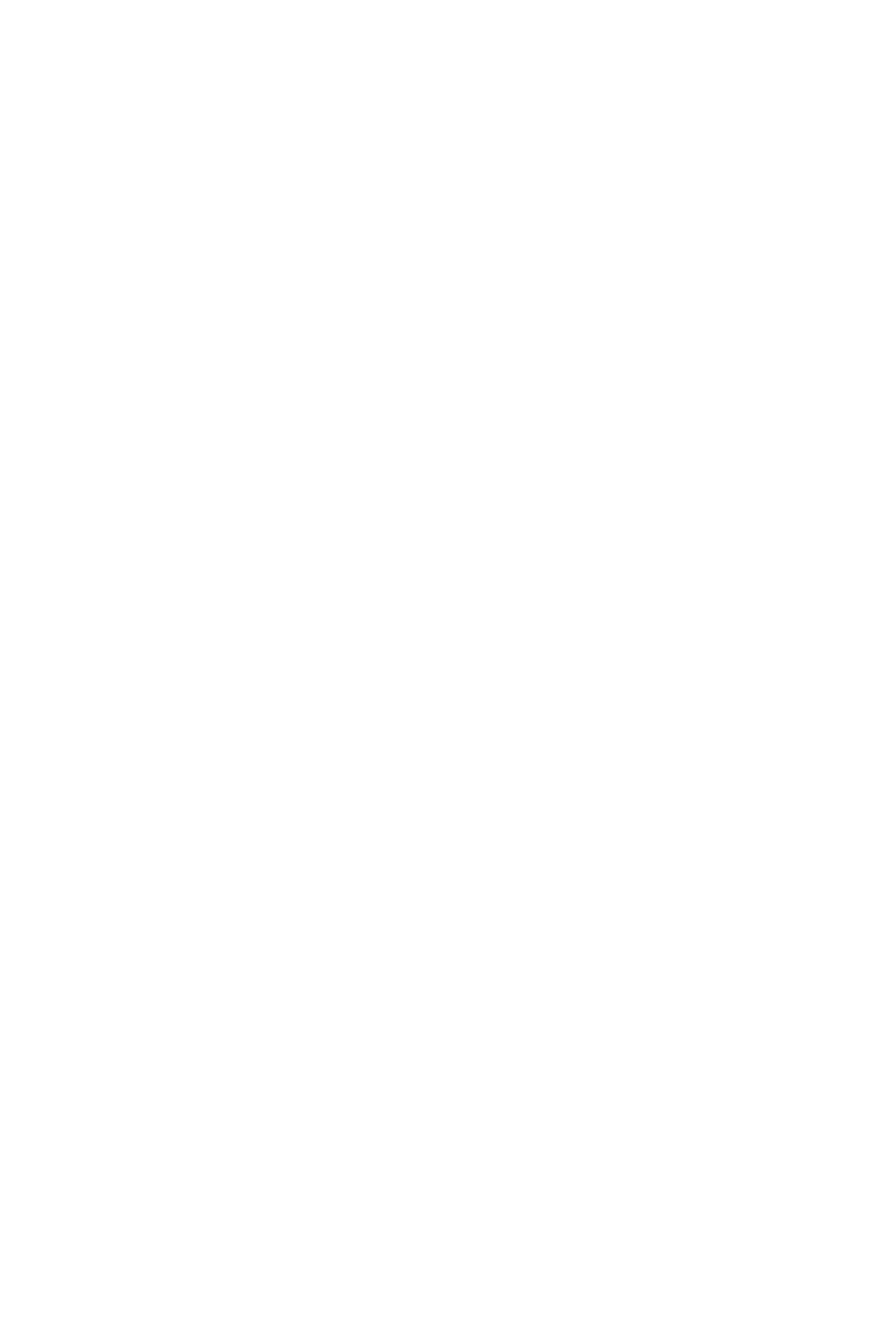
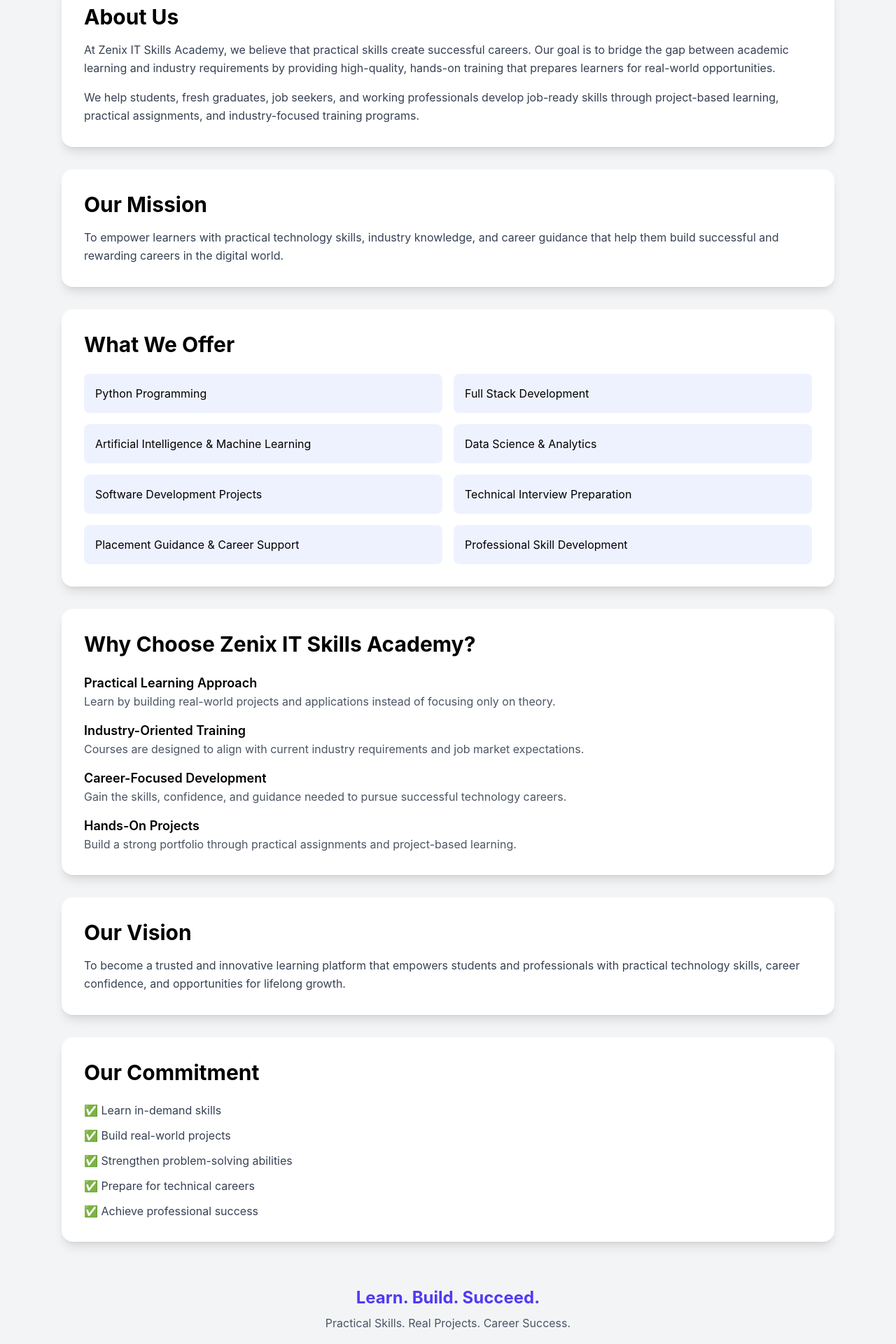
Before and after one commit to deepan-raj1/lms-saas-platform, a React (Vite) app in the folder lms_frontend/: page /about in a window 1280 px wide. Before the commit this address had no page. Shown: the part 400-2320 px from the top of the page at 70% size. Before the commit the page ends 800 px from the top, so only its background shows below. Built offline with nearby package versions, Linux system fonts and the light colour scheme.

Commit message:
Add public courses page, course details page, about page and navigation improvements

```diff
--- a/lms_frontend/src/App.jsx
+++ b/lms_frontend/src/App.jsx
@@ -14,6 +14,8 @@ import EditCourse from "./pages/EditCourse";
 import DashboardNavbar from "./components/DashboardNavbar";
 import Profile from "./pages/Profile";
 import CourseDetail from "./pages/CourseDetail";
+import About from "./pages/About";
+
 
 
 function App() {
@@ -100,6 +102,10 @@ function App() {
                         <CourseDetail />
                     }
                 />
+                <Route
+                    path="/about"
+                    element={<About />}
+                />
             </Routes>
         </BrowserRouter>
     );
--- /dev/null
+++ b/lms_frontend/src/pages/About.jsx
@@ -0,0 +1,218 @@
+import PublicNavbar from "../components/PublicNavbar";
+
+function About() {
+    return (
+        <div className="min-h-screen bg-gray-100">
+            <PublicNavbar />
+
+            <div className="max-w-6xl mx-auto px-6 py-12">
+
+                {/* Hero Section */}
+                <div className="bg-white rounded-2xl shadow-lg p-10 text-center mb-10">
+
+                    <h1 className="text-4xl md:text-5xl font-bold text-indigo-600">
+                        ZENIX IT SKILLS ACADEMY
+                    </h1>
+
+                    <p className="text-2xl font-semibold mt-4">
+                        Learn. Build. Succeed.
+                    </p>
+
+                    <p className="text-gray-600 mt-2 text-lg">
+                        Software Training & Placement Guidance
+                    </p>
+
+                </div>
+
+                {/* About Section */}
+                <div className="bg-white rounded-2xl shadow-lg p-8 mb-8">
+
+                    <h2 className="text-3xl font-bold mb-4">
+                        About Us
+                    </h2>
+
+                    <p className="text-gray-700 leading-relaxed">
+                        At Zenix IT Skills Academy, we believe that practical
+                        skills create successful careers. Our goal is to bridge
+                        the gap between academic learning and industry
+                        requirements by providing high-quality, hands-on
+                        training that prepares learners for real-world
+                        opportunities.
+                    </p>
+
+                    <p className="text-gray-700 leading-relaxed mt-4">
+                        We help students, fresh graduates, job seekers, and
+                        working professionals develop job-ready skills through
+                        project-based learning, practical assignments, and
+                        industry-focused training programs.
+                    </p>
+
+                </div>
+
+                {/* Mission */}
+                <div className="bg-white rounded-2xl shadow-lg p-8 mb-8">
+
+                    <h2 className="text-3xl font-bold mb-4">
+                        Our Mission
+                    </h2>
+
+                    <p className="text-gray-700 leading-relaxed">
+                        To empower learners with practical technology skills,
+                        industry knowledge, and career guidance that help them
+                        build successful and rewarding careers in the digital
+                        world.
+                    </p>
+
+                </div>
+
+                {/* What We Offer */}
+                <div className="bg-white rounded-2xl shadow-lg p-8 mb-8">
+
+                    <h2 className="text-3xl font-bold mb-6">
+                        What We Offer
+                    </h2>
+
+                    <div className="grid md:grid-cols-2 gap-4">
+
+                        <div className="bg-indigo-50 p-4 rounded-lg">
+                            Python Programming
+                        </div>
+
+                        <div className="bg-indigo-50 p-4 rounded-lg">
+                            Full Stack Development
+                        </div>
+
+                        <div className="bg-indigo-50 p-4 rounded-lg">
+                            Artificial Intelligence & Machine Learning
+                        </div>
+
+                        <div className="bg-indigo-50 p-4 rounded-lg">
+                            Data Science & Analytics
+                        </div>
+
+                        <div className="bg-indigo-50 p-4 rounded-lg">
+                            Software Development Projects
+                        </div>
+
+                        <div className="bg-indigo-50 p-4 rounded-lg">
+                            Technical Interview Preparation
+                        </div>
+
+                        <div className="bg-indigo-50 p-4 rounded-lg">
+                            Placement Guidance & Career Support
+                        </div>
+
+                        <div className="bg-indigo-50 p-4 rounded-lg">
+                            Professional Skill Development
+                        </div>
+
+                    </div>
+
+                </div>
+
+                {/* Why Choose Us */}
+                <div className="bg-white rounded-2xl shadow-lg p-8 mb-8">
+
+                    <h2 className="text-3xl font-bold mb-6">
+                        Why Choose Zenix IT Skills Academy?
+                    </h2>
+
+                    <div className="space-y-4">
+
+                        <div>
+                            <h3 className="font-semibold text-lg">
+                                Practical Learning Approach
+                            </h3>
+                            <p className="text-gray-600">
+                                Learn by building real-world projects and
+                                applications instead of focusing only on theory.
+                            </p>
+                        </div>
+
+                        <div>
+                            <h3 className="font-semibold text-lg">
+                                Industry-Oriented Training
+                            </h3>
+                            <p className="text-gray-600">
+                                Courses are designed to align with current
+                                industry requirements and job market
+                                expectations.
+                            </p>
+                        </div>
+
+                        <div>
+                            <h3 className="font-semibold text-lg">
+                                Career-Focused Development
+                            </h3>
+                            <p className="text-gray-600">
+                                Gain the skills, confidence, and guidance
+                                needed to pursue successful technology careers.
+                            </p>
+                        </div>
+
+                        <div>
+                            <h3 className="font-semibold text-lg">
+                                Hands-On Projects
+                            </h3>
+                            <p className="text-gray-600">
+                                Build a strong portfolio through practical
+                                assignments and project-based learning.
+                            </p>
+                        </div>
+
+                    </div>
+
+                </div>
+
+                {/* Vision */}
+                <div className="bg-white rounded-2xl shadow-lg p-8 mb-8">
+
+                    <h2 className="text-3xl font-bold mb-4">
+                        Our Vision
+                    </h2>
+
+                    <p className="text-gray-700 leading-relaxed">
+                        To become a trusted and innovative learning platform
+                        that empowers students and professionals with practical
+                        technology skills, career confidence, and opportunities
+                        for lifelong growth.
+                    </p>
+
+                </div>
+
+                {/* Commitment */}
+                <div className="bg-white rounded-2xl shadow-lg p-8 mb-8">
+
+                    <h2 className="text-3xl font-bold mb-6">
+                        Our Commitment
+                    </h2>
+
+                    <ul className="space-y-3 text-gray-700">
+                        <li>✅ Learn in-demand skills</li>
+                        <li>✅ Build real-world projects</li>
+                        <li>✅ Strengthen problem-solving abilities</li>
+                        <li>✅ Prepare for technical careers</li>
+                        <li>✅ Achieve professional success</li>
+                    </ul>
+
+                </div>
+
+                {/* Footer Quote */}
+                <div className="text-center py-8">
+
+                    <h3 className="text-2xl font-bold text-indigo-600">
+                        Learn. Build. Succeed.
+                    </h3>
+
+                    <p className="text-gray-600 mt-2">
+                        Practical Skills. Real Projects. Career Success.
+                    </p>
+
+                </div>
+
+            </div>
+        </div>
+    );
+}
+
+export default About;
```
